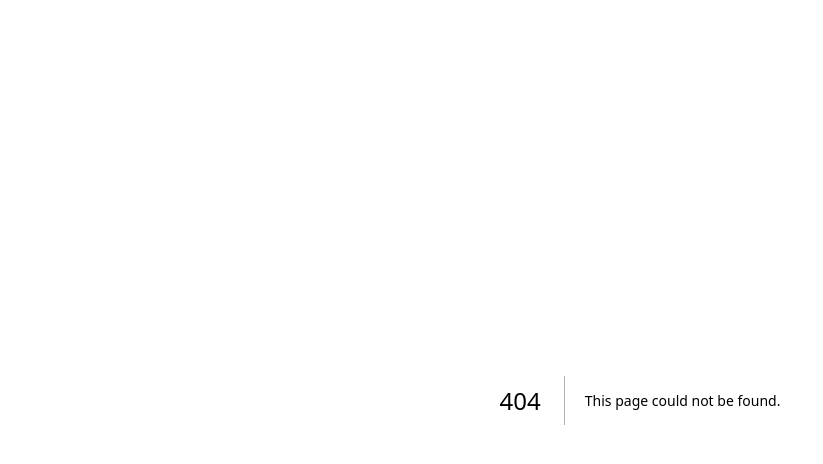
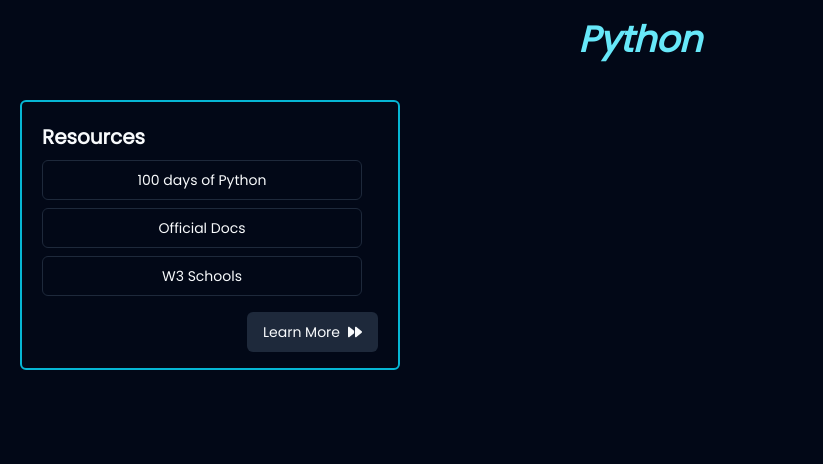
Before and after one commit to adithyakb10/bitcodes, a Next.js app: page /python in a window 1280 px wide. Before the commit this address had no page. Shown: the top 464 px of the page, without its empty margins (0-823 px from the left). Built offline with nearby package versions, Linux system fonts and the light colour scheme.

Commit message:
feat(pages): Create a page for python

```diff
--- a/app/(topics)/javascript/page.tsx
+++ b/app/(topics)/javascript/page.tsx
@@ -1,13 +1,26 @@
 import ResourceCard from "@/components/ResourceCard";
 
 function JavaScript() {
+  let links = [
+    "https://www.udemy.com/course/the-complete-javascript-course/?couponCode=SKILLS4SALEA",
+    "https://developer.mozilla.org/en-US/docs/Web/JavaScript",
+    "https://www.w3schools.com/js/DEFAULT.asp",
+  ];
+  let title = [
+    "The Complete JavaScript Course 2024",
+    "MDN Web Docs",
+    "W3 Schools",
+  ];
   return (
     <div className="p-5">
       <h1 className="text-4xl font-bold italic text-center pb-10 text-cyan-300">
         JavaScript
       </h1>
       <div className="flex flex-col md:flex-row gap-2">
-        <ResourceCard />
+        <ResourceCard
+          links={links}
+          titles={title}
+        />
       </div>
     </div>
   );
--- /dev/null
+++ b/app/(topics)/python/page.tsx
@@ -0,0 +1,26 @@
+import ResourceCard from "@/components/ResourceCard";
+import { title } from "process";
+
+function Python() {
+  let links = [
+    "https://www.udemy.com/course/100-days-of-code/",
+    "https://docs.python.org/3/",
+    "https://www.w3schools.com/python/",
+  ];
+  let titles = ["100 days of Python", "Official Docs", "W3 Schools"];
+  return (
+    <div className="p-5">
+      <h1 className="text-4xl font-bold italic text-center pb-10 text-cyan-300">
+        Python
+      </h1>
+      <div className="flex flex-col md:flex-row gap-2">
+        <ResourceCard
+          links={links}
+          titles={titles}
+        />
+      </div>
+    </div>
+  );
+}
+
+export default Python;
--- a/app/page.tsx
+++ b/app/page.tsx
@@ -33,18 +33,21 @@
                 desc="JavaScript is a versatile, high-level programming language widely used for web development."
                 link="/javascript"
                 Icon={RiJavascriptFill}
+                active={true}
               />
               <TopicCard
                 title="Python"
                 desc="Python is a versatile, high-level programming language known for its simplicity and readability."
                 link="/python"
                 Icon={FaPython}
+                active={false}
               />
               <TopicCard
                 title="C++"
                 desc="C++ is a programming language known for its versatility in system/software development."
                 link="/c++"
                 Icon={SiCplusplus}
+                active={false}
               />
             </div>
             <div className="flex flex-col md:flex-row gap-5 self-start ">
@@ -53,6 +56,7 @@
                 desc="Rust is a programming language focused on safety and performance."
                 link="/rust"
                 Icon={FaRust}
+                active={false}
               />
             </div>
           </div>
@@ -64,18 +68,21 @@
                 desc="Web development is creating and managing websites and web applications."
                 link="/web"
                 Icon={FaLaptopCode}
+                active={false}
               />
               <TopicCard
                 title="Cyber Security"
                 desc="Cybersecurity protects systems and data from digital threats."
                 link="/cybersecurity"
                 Icon={RiShieldCheckLine}
+                active={false}
               />
               <TopicCard
                 title="AI/ML"
                 desc="AI/ML enables machines to learn and make decisions from data."
                 link="/ai"
                 Icon={AiOutlineRobot}
+                active={false}
               />
             </div>
           </div>
--- a/components/ResourceCard.tsx
+++ b/components/ResourceCard.tsx
@@ -3,17 +3,12 @@
 import { Button } from "./ui/button";
 import { FaForward } from "react-icons/fa6";
 
-function ResourceCard() {
-  let links = [
-    "https://www.udemy.com/course/the-complete-javascript-course/?couponCode=SKILLS4SALEA",
-    "https://developer.mozilla.org/en-US/docs/Web/JavaScript",
-    "https://www.w3schools.com/js/DEFAULT.asp",
-  ];
-  let title = [
-    "The Complete JavaScript Course 2024",
-    "MDN Web Docs",
-    "W3 Schools",
-  ];
+interface ResourceCardProps {
+  links: string[];
+  titles: string[];
+}
+
+function ResourceCard({ links, titles }: ResourceCardProps) {
   return (
     <div className="flex flex-col border-2 border-cyan-500 rounded-md px-5 pt-5 w-full md:w-[380px] text-left">
       <h1 className="font-bold text-[20px]">Resources</h1>
@@ -27,7 +22,7 @@
               variant="outline"
               className="w-80"
             >
-              {title[idx]}
+              {titles[idx]}
             </Button>
           </Link>
         ))}
--- a/components/TopicCard.tsx
+++ b/components/TopicCard.tsx
@@ -6,11 +6,18 @@
 interface TopicCardProps {
   title: string;
   desc: string;
+  active: boolean;
   link: string;
   Icon: IconType;
 }
 
-export default function TopicCard({ title, desc, link, Icon }: TopicCardProps) {
+export default function TopicCard({
+  title,
+  desc,
+  link,
+  active,
+  Icon,
+}: TopicCardProps) {
   return (
     <div className="flex flex-col border-2 border-cyan-500 rounded-md p-5 w-full md:w-72 text-left">
       <div className="flex gap-2 items-center ">
@@ -25,6 +32,7 @@
         <Button
           variant="outline"
           className="gap-2"
+          disabled={!active}
         >
           <Link href={link}>Learn more</Link>
           <IoChevronForwardCircleSharp
```
